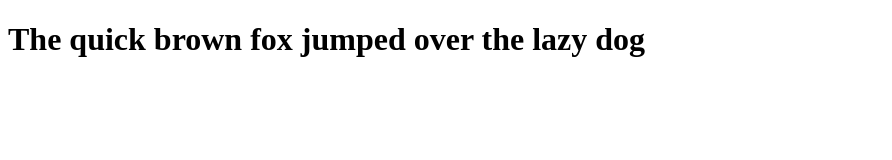
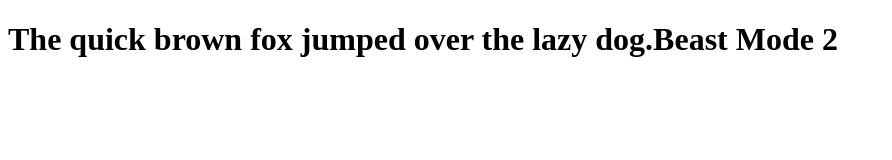
Before and after one commit to ArnoldMurimi/new-repo-2, a plain HTML site: page index.html in a window 1280 px wide. Shown: the whole page, without its empty margins (0-892 px from the left). Drawn offline with Linux system fonts and the light colour scheme.

Commit message:
updated beast mode

```diff
--- a/index.html
+++ b/index.html
@@ -7,7 +7,7 @@
 </head>
 <body>
     <h1>
-        The quick brown fox jumped over the lazy dog
+        The quick brown fox jumped over the lazy dog.Beast Mode 2
     </h1>
 </body>
 </html>
```
